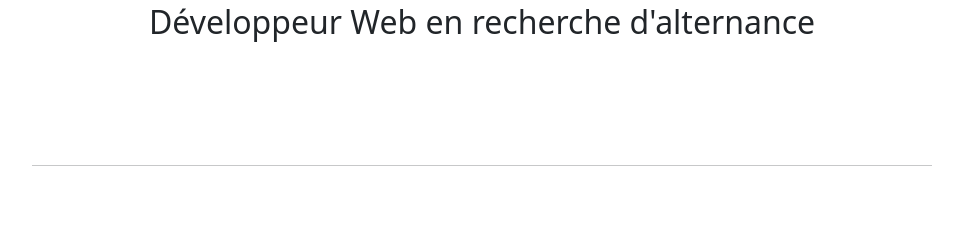
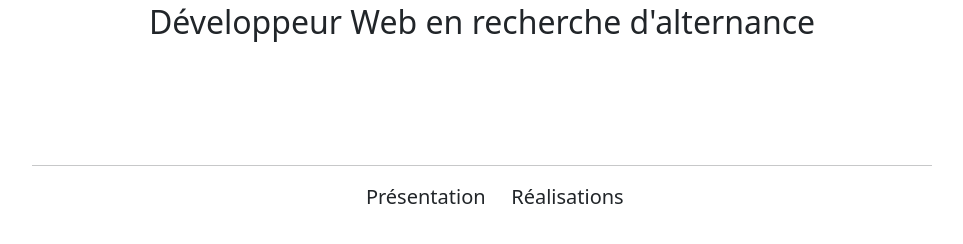
Before and after one commit to Julien-rtg/Personnal-website, a PHP site: page / in a window 1280 px wide. Shown: the part 668-912 px from the top of the page, without its empty margins (158-1121 px from the left). Run offline with PHP 8.4, Linux system fonts and the light colour scheme.

Commit message:
new templates

```diff
--- a/index.html
+++ b/index.php
@@ -27,6 +27,11 @@
         </div>
 
         <hr>
+
+        <div class="nav">
+            <a href="">Présentation</a>
+            <a href="">Réalisations</a>
+        </div>
 
         <div class="botContainer">
 
@@ -136,7 +141,5 @@
 
     <script src="https://unpkg.com/aos@2.3.1/dist/aos.js"></script>
     <script>AOS.init();</script>
-
-    <script type="text/javascript" src="js/main.js"></script>
 </body>
 </html>
--- a/style/style.css
+++ b/style/style.css
@@ -51,6 +51,20 @@ hr {
     width: 900px;
 
 }
+
+.nav {
+    display: flex;
+    justify-content: center;
+}
+
+.nav a {
+    text-decoration: none;
+    color: inherit;
+    font-size: 20px;
+    margin-left: 2%;
+}
+
+
 
 .botContainer {
     display: flex;
```
Also changed, not shown: .htaccess (added).
